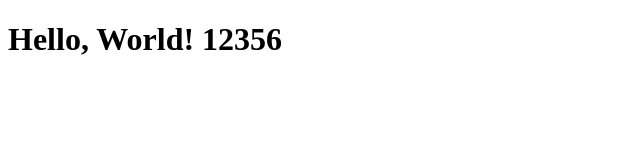
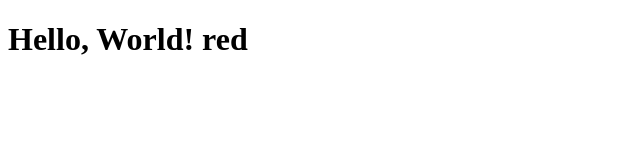
Before and after one commit to ryanredoct/appachiV2, a plain HTML site: page index.html in a window 1280 px wide. Shown: the full height of the page, 0-640 px from the left. Drawn offline with Linux system fonts and the light colour scheme.

Commit message:
Update index.html

```diff
--- a/index.html
+++ b/index.html
@@ -6,6 +6,6 @@
     <title>Hello World</title>
 </head>
 <body>
-    <h1>Hello, World! 12356</h1>
+    <h1>Hello, World! red</h1>
 </body>
 </html>
```
